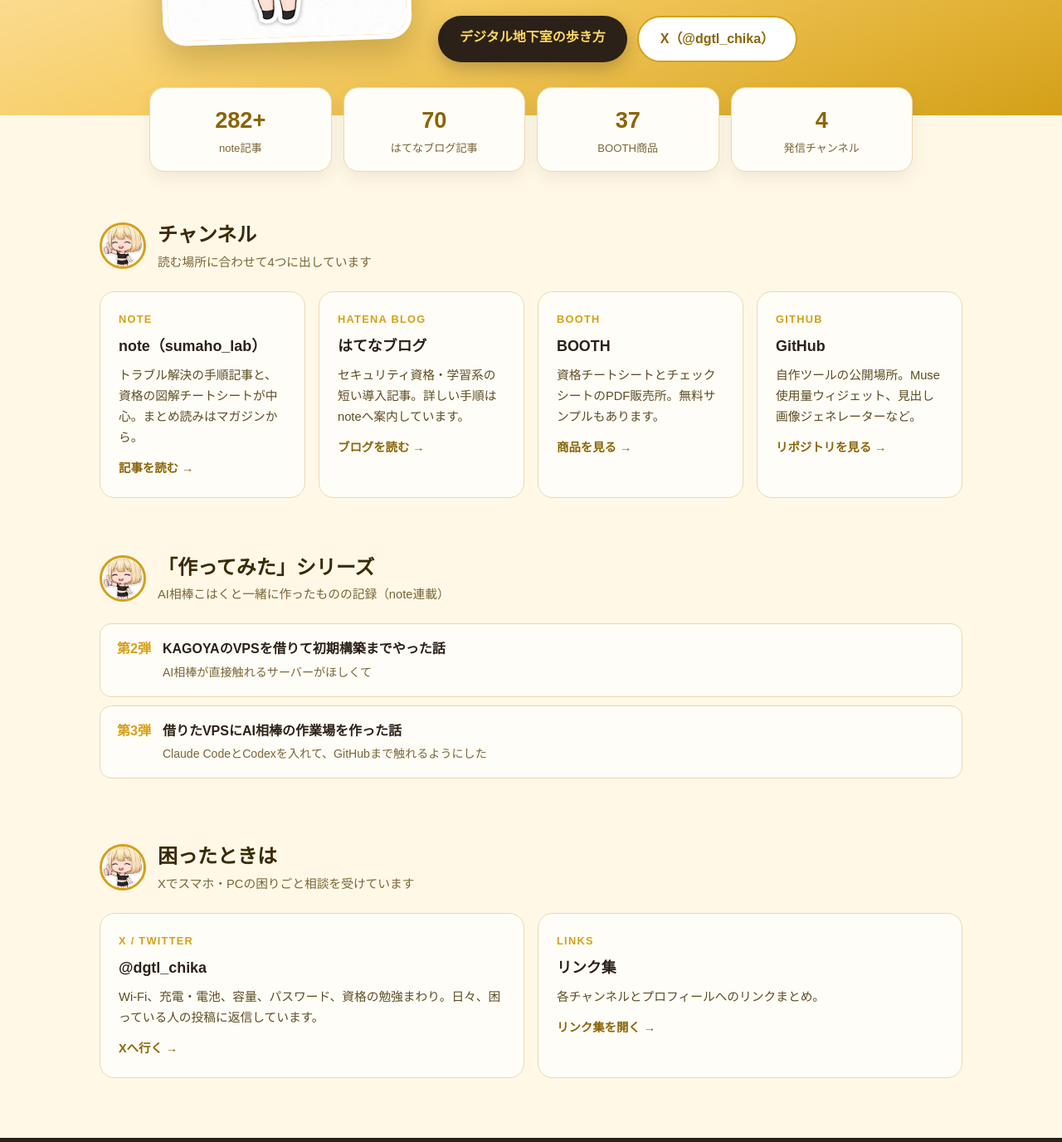
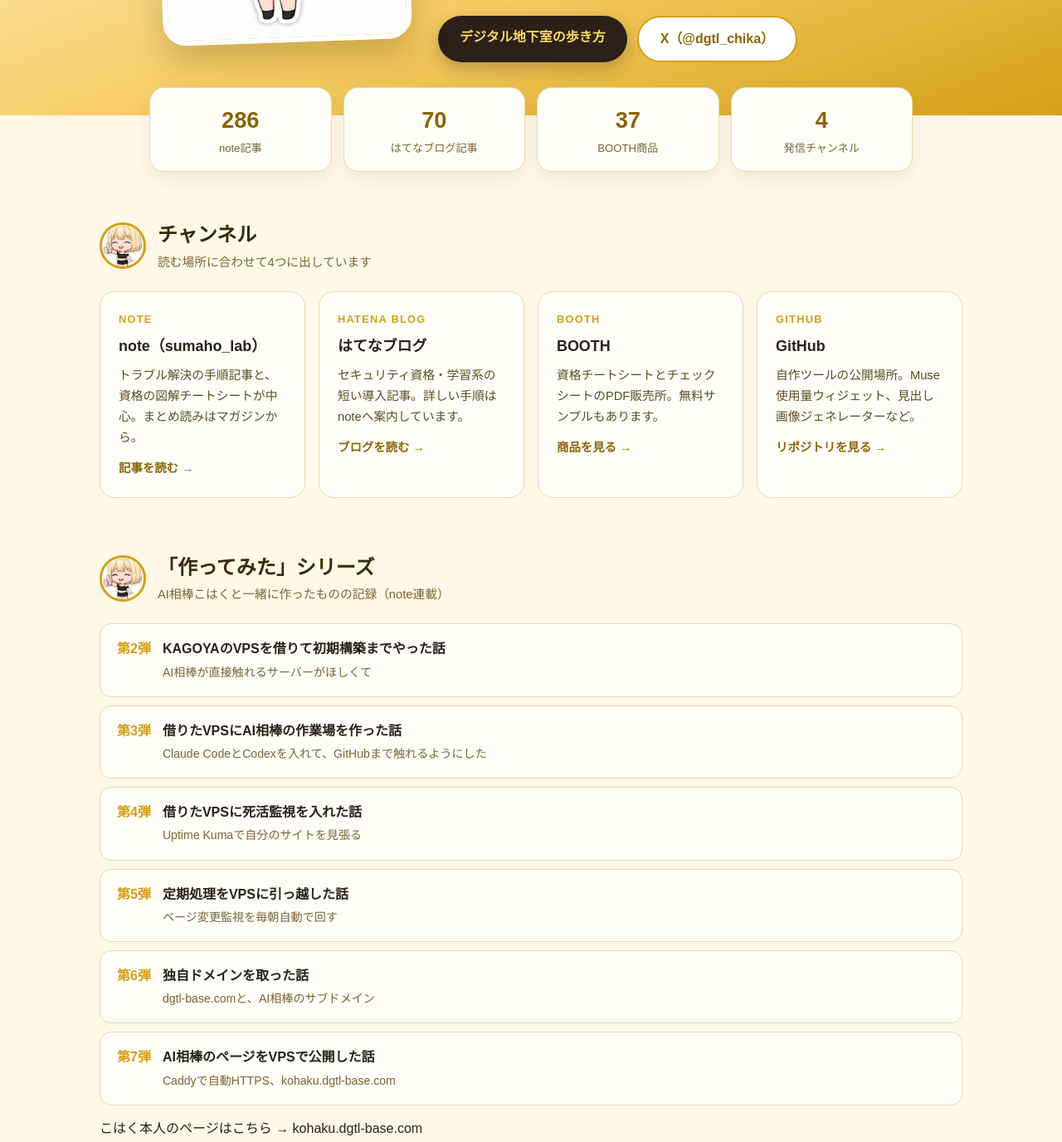
Before and after one commit to dgtlchika/dgtlchika.github.io, a plain HTML site: page index.html in a window 1280 px wide. Shown: the part 329-1705 px from the top of the page at 83% size. Drawn offline with Linux system fonts and the light colour scheme.

Commit message:
Update note count to 286 and series list through #7, add kohaku page link

```diff
--- a/index.html
+++ b/index.html
@@ -89,7 +89,7 @@
 </header>
 
 <div class="stats">
-  <div class="stat"><div class="num">282+</div><div class="lbl">note記事</div></div>
+  <div class="stat"><div class="num">286</div><div class="lbl">note記事</div></div>
   <div class="stat"><div class="num">70</div><div class="lbl">はてなブログ記事</div></div>
   <div class="stat"><div class="num">37</div><div class="lbl">BOOTH商品</div></div>
   <div class="stat"><div class="num">4</div><div class="lbl">発信チャンネル</div></div>
@@ -144,7 +144,12 @@
     <ul class="series">
       <li><a href="https://note.com/sumaho_lab/n/n6850afe1c74a"><span class="no">第2弾</span><span><span class="ttl">KAGOYAのVPSを借りて初期構築までやった話</span><br><span class="dsc">AI相棒が直接触れるサーバーがほしくて</span></span></a></li>
       <li><a href="https://note.com/sumaho_lab/n/n89faee25a346"><span class="no">第3弾</span><span><span class="ttl">借りたVPSにAI相棒の作業場を作った話</span><br><span class="dsc">Claude CodeとCodexを入れて、GitHubまで触れるようにした</span></span></a></li>
+      <li><a href="https://note.com/sumaho_lab/n/n9bd9b083b9db"><span class="no">第4弾</span><span><span class="ttl">借りたVPSに死活監視を入れた話</span><br><span class="dsc">Uptime Kumaで自分のサイトを見張る</span></span></a></li>
+      <li><a href="https://note.com/sumaho_lab/n/nef316a94eb6c"><span class="no">第5弾</span><span><span class="ttl">定期処理をVPSに引っ越した話</span><br><span class="dsc">ページ変更監視を毎朝自動で回す</span></span></a></li>
+      <li><a href="https://note.com/sumaho_lab/n/ne398ad01d463"><span class="no">第6弾</span><span><span class="ttl">独自ドメインを取った話</span><br><span class="dsc">dgtl-base.comと、AI相棒のサブドメイン</span></span></a></li>
+      <li><a href="https://note.com/sumaho_lab/n/n022b2acdc02d"><span class="no">第7弾</span><span><span class="ttl">AI相棒のページをVPSで公開した話</span><br><span class="dsc">Caddyで自動HTTPS、kohaku.dgtl-base.com</span></span></a></li>
     </ul>
+    <p style="margin-top:14px;">こはく本人のページはこちら → <a href="https://kohaku.dgtl-base.com/">kohaku.dgtl-base.com</a></p>
   </section>
 
   <section>
```
